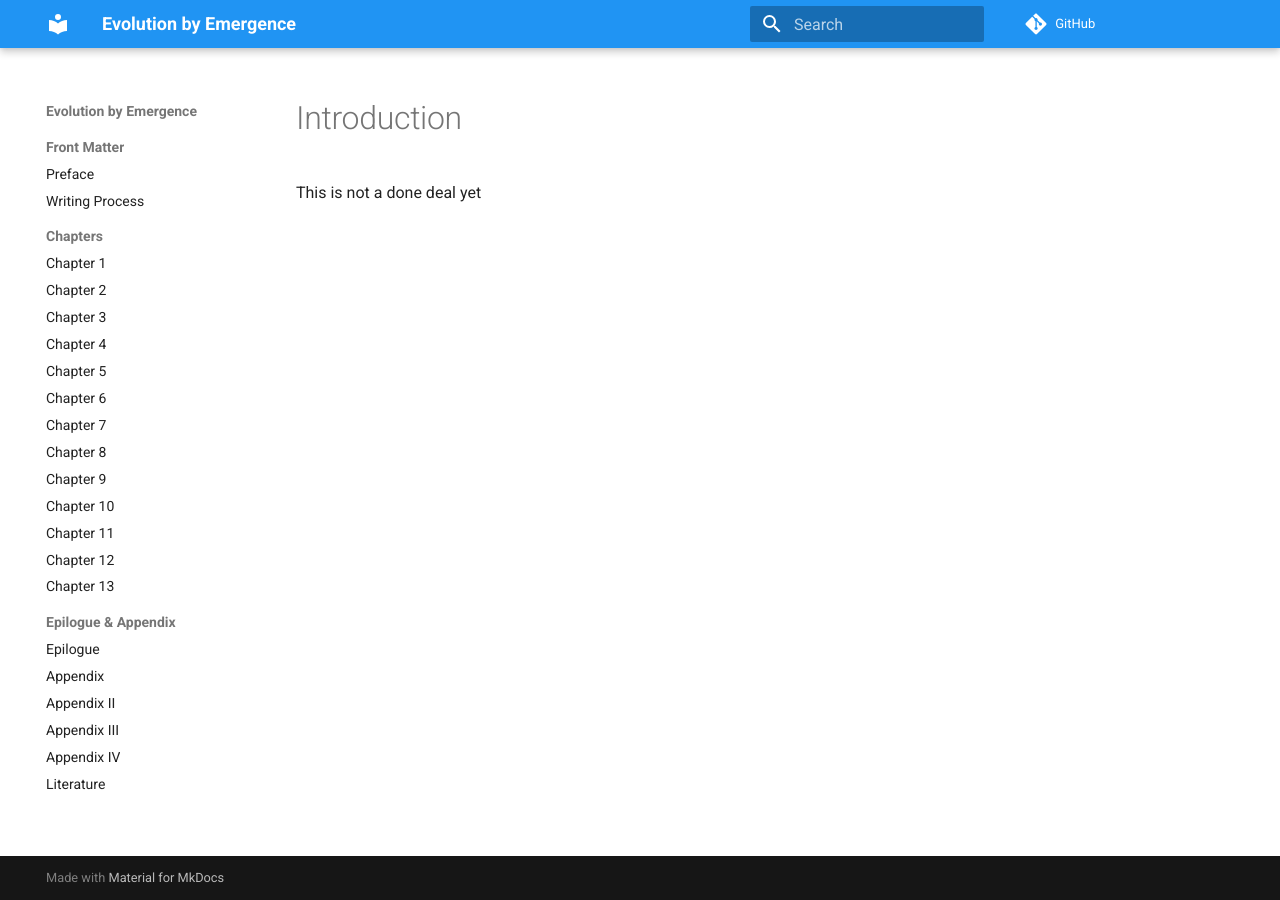
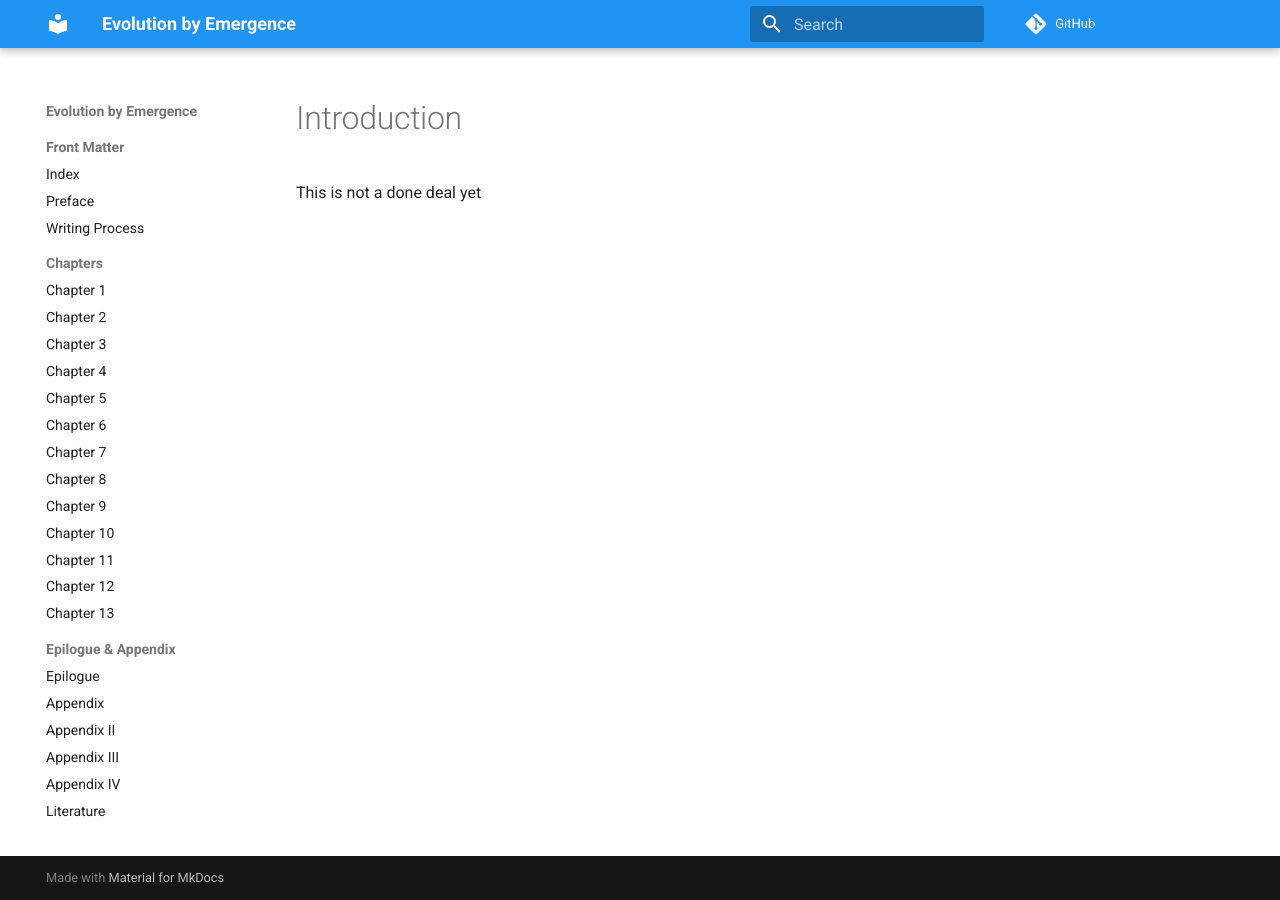
Before and after one commit to albertjanvanhoek/Evolution-by-Emergence, an MkDocs documentation site: the page built from docs/Introduction.md, in a window 1280 px wide. Built offline with MkDocs 1.6.1 and Material for MkDocs 9.7.7, drawn with Linux system fonts in a browser that asks for light colours; comment, search, counter and statistics services are not loaded.

Commit message:
Updates from Overleaf

```diff
--- a/mkdocs.yml
+++ b/mkdocs.yml
@@ -21,6 +21,7 @@ repo_name: GitHub
 
 nav:
   - Front Matter:
+      - Index: index.md
       - Preface: Frontmatter/Preface.md
       - Writing Process: Frontmatter/Writing_process.md
 
```
Also changed, not shown: docs/index.md (+2 -0 lines).
